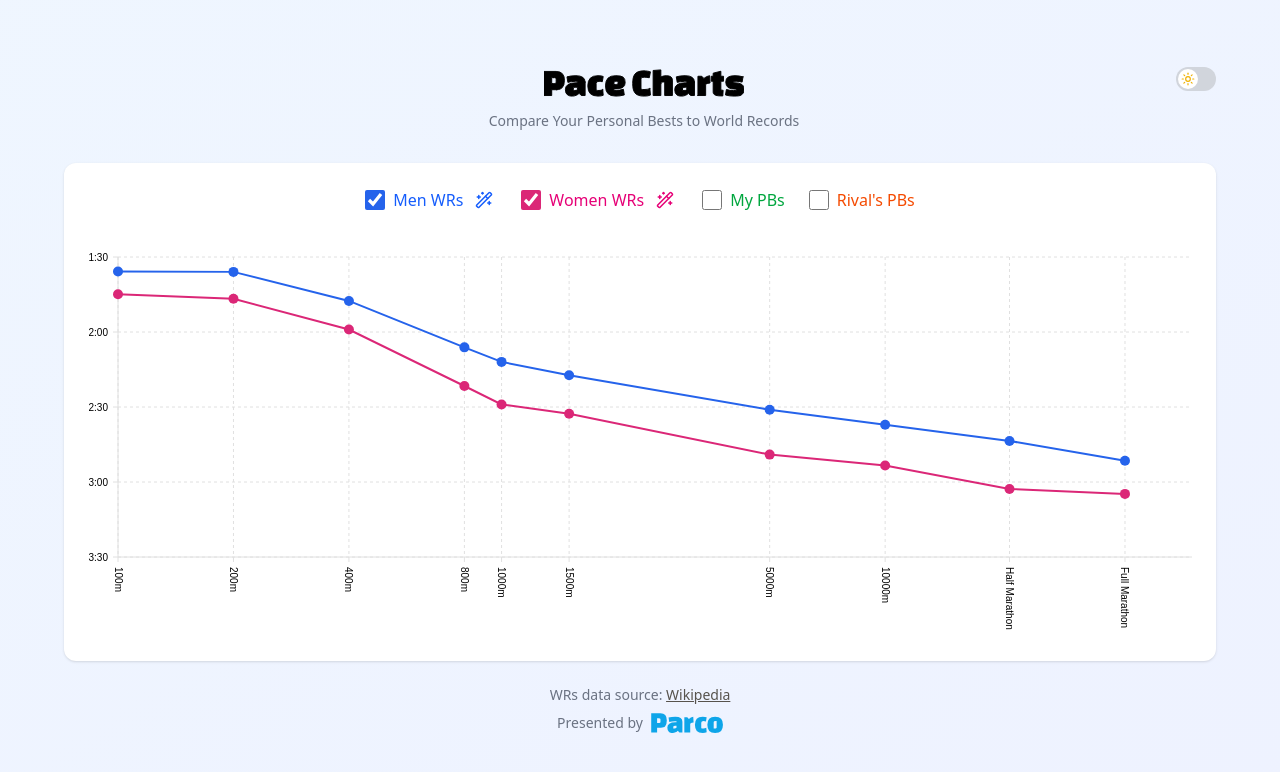
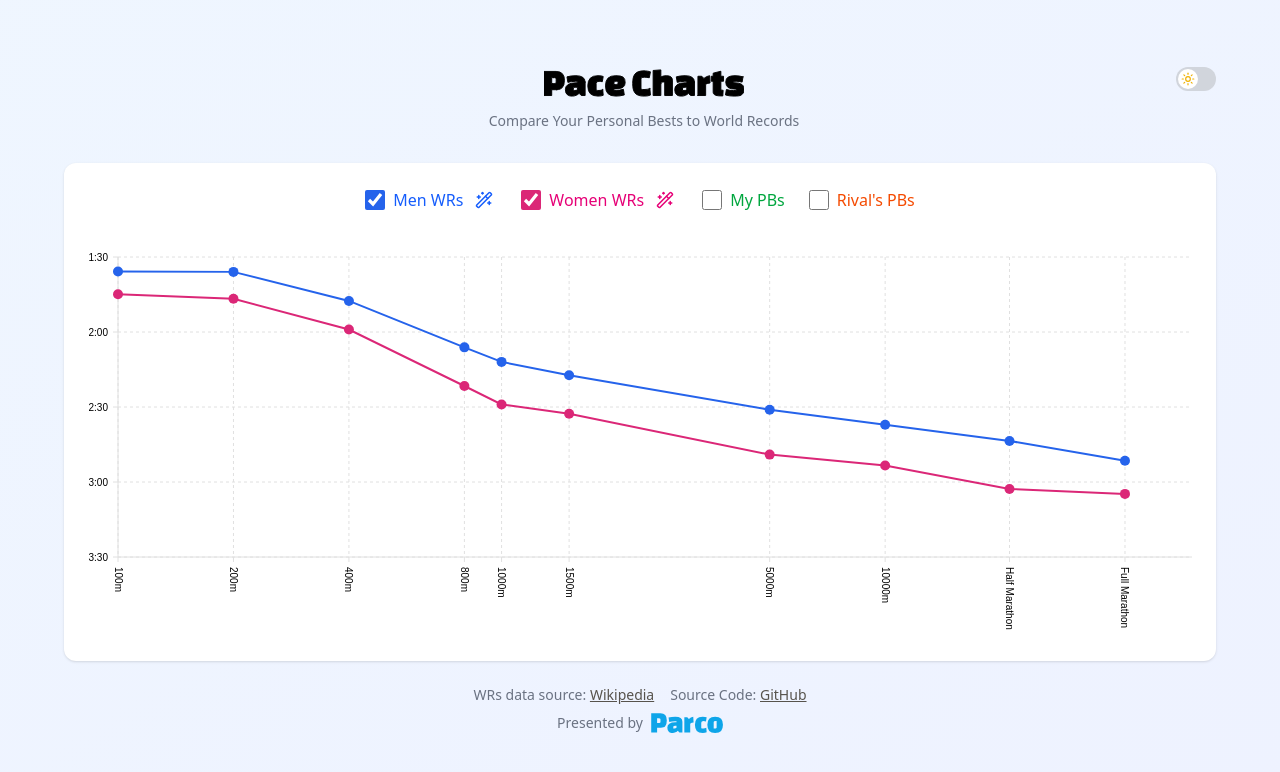
Before and after one commit to loddit/pace-charts, a React (Vite) app: page / in a window 1280 px wide. Shown: the top 772 px of the page. Built offline with nearby package versions, Linux system fonts and the light colour scheme.

Commit message:
add readme, repo link, license

```diff
--- a/src/App.tsx
+++ b/src/App.tsx
@@ -237,7 +237,8 @@
             isDark ? "text-gray-400" : "text-gray-500"
           }`}
         >
-          <p>
+          <div className='flex gap-4'>
+            <div>
               WRs data source:{" "}
               <a
                 href="https://en.wikipedia.org/wiki/List_of_world_records_in_athletics"
@@ -249,7 +250,21 @@
               >
                 Wikipedia
               </a>
-          </p>
+            </div>
+            <div>
+              Source Code:{" "}
+              <a
+                href='https://github.com/loddit/pace-charts'
+                target="_blank"
+                rel="noopener noreferrer"
+                className={`underline hover:no-underline ${
+                  isDark ? "text-stone-400" : "text-stone-600"
+                }`}
+              >
+                GitHub
+              </a>
+            </div>
+          </div>
           <div className="flex items-center gap-2">
             Presented by
             <a href="https://parco.run" target='_blank'>
```
Also changed, not shown: 2 other files (tests, documents, lock files or other folders). Lines whose indentation alone changed are shown as unchanged.
